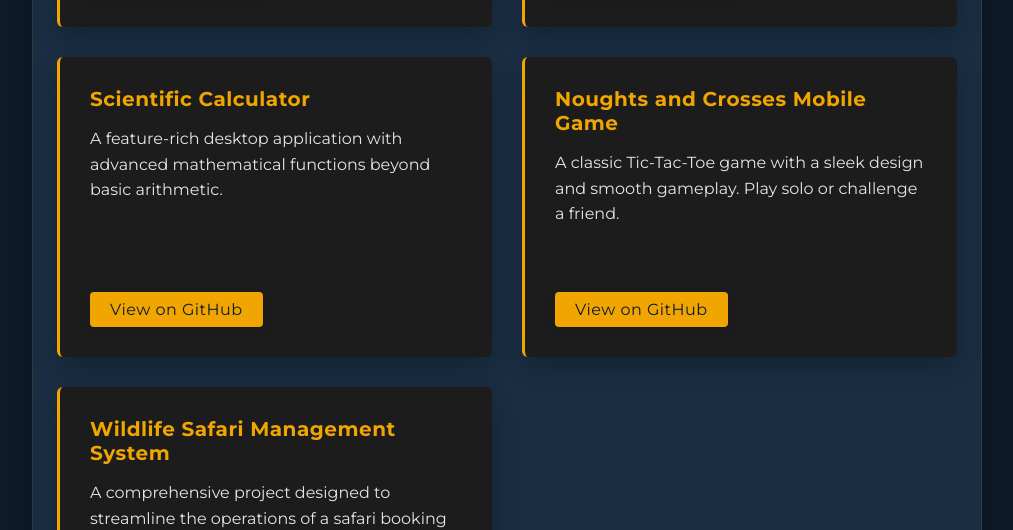
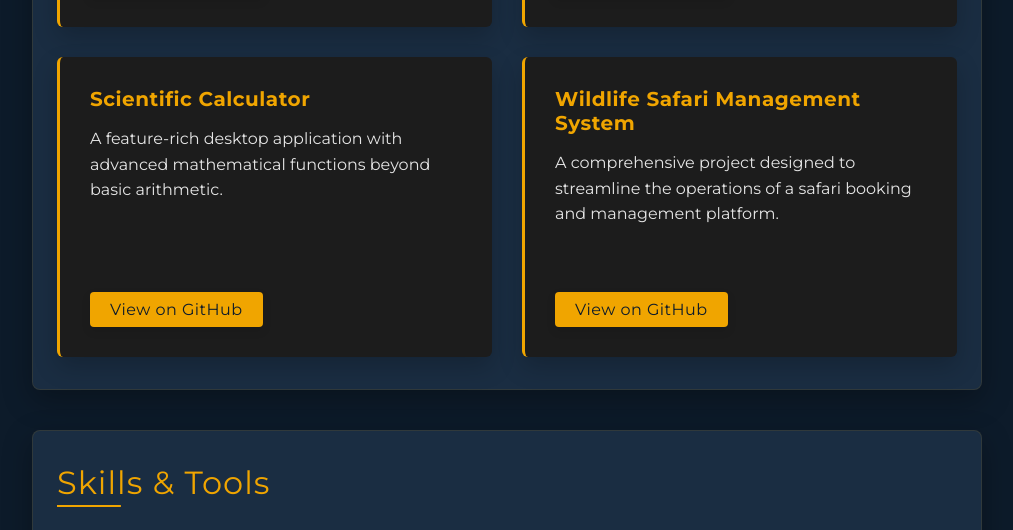
Before and after one commit to NIMADITH-LMH/NIMADITH-LMH.github.io, a plain HTML site: page index.html in a window 1280 px wide. Shown: the part 1511-2041 px from the top of the page, without its empty margins (133-1146 px from the left). Drawn offline with Linux system fonts and the light colour scheme.

Commit message:
Update index.html

```diff
--- a/index.html
+++ b/index.html
@@ -51,12 +51,6 @@
                 <div class="project-title">Scientific Calculator</div>
                 <div class="project-desc">A feature-rich desktop application with advanced mathematical functions beyond basic arithmetic.</div>
                 <a href="https://github.com/NIMADITH-LMH/Scientific-Calculator" target="_blank" rel="noopener" class="view-project">View on GitHub</a>
-            </div>
-
-            <div class="project-card">
-                <div class="project-title">Noughts and Crosses Mobile Game</div>
-                <div class="project-desc">A classic Tic-Tac-Toe game with a sleek design and smooth gameplay. Play solo or challenge a friend.</div>
-                <a href="https://github.com/NIMADITH-LMH/Noughts-and-Crosses-Mobile-Game" target="_blank" rel="noopener" class="view-project">View on GitHub</a>
             </div>
 
             <div class="project-card">
```
